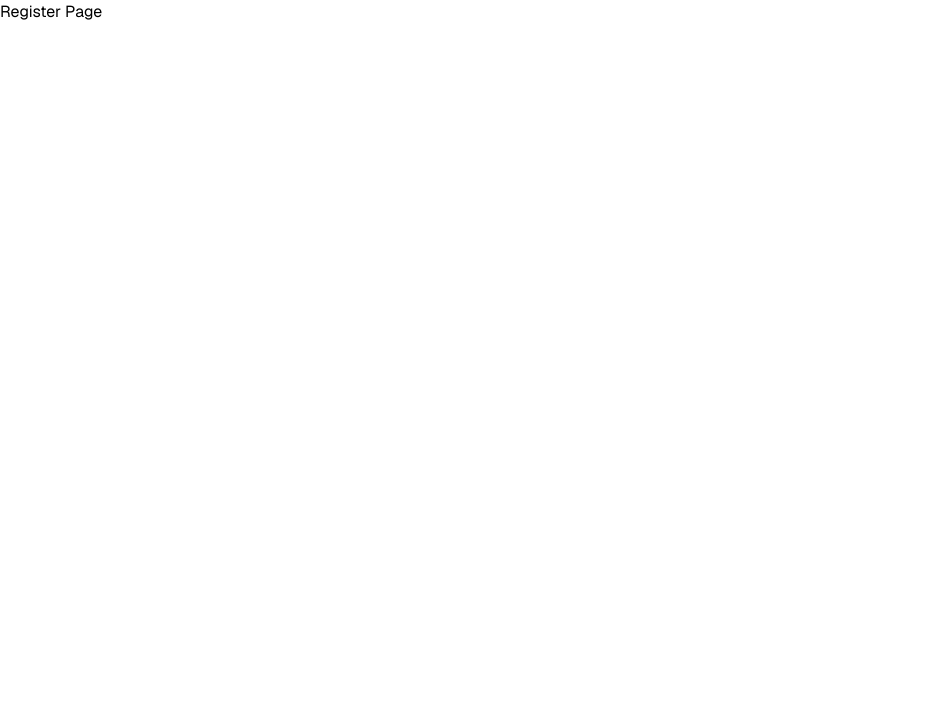
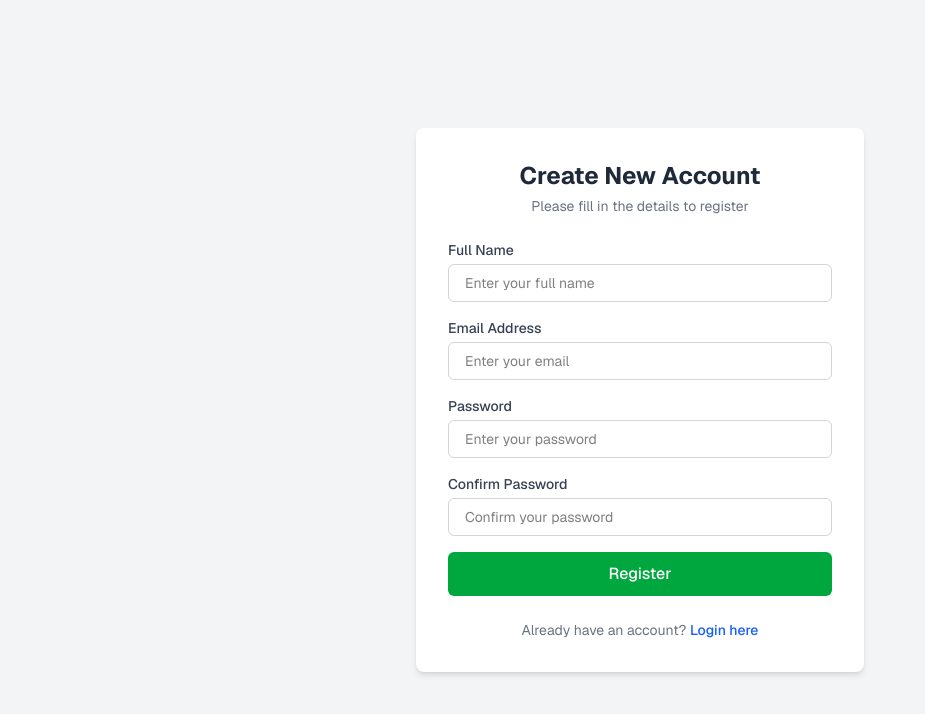
Before and after one commit to Pardhasaradhi031/hackyatra-project, a Next.js app: page /register in a window 1280 px wide. Shown: the top 714 px of the page, without its empty margins (0-925 px from the left). Built offline with nearby package versions, Linux system fonts and the light colour scheme.

Commit message:
add register page frontend

```diff
--- a/app/register/page.tsx
+++ b/app/register/page.tsx
@@ -1,7 +1,82 @@
 export default function RegisterPage() {
   return (
-    <div>
-      <h1>Register Page</h1>
+    <div className="min-h-screen flex items-center justify-center bg-gray-100 px-4">
+      <div className="w-full max-w-md bg-white rounded-lg shadow-md p-8">
+        <h2 className="text-2xl font-bold text-center text-gray-800">
+          Create New Account
+        </h2>
+        <p className="text-center text-sm text-gray-500 mt-1 mb-6">
+          Please fill in the details to register
+        </p>
+
+        <form className="space-y-4">
+          {/* Full Name */}
+          <div>
+            <label className="block text-sm font-medium text-gray-700 mb-1">
+              Full Name
+            </label>
+            <input
+              type="text"
+              placeholder="Enter your full name"
+              className="w-full rounded-md border border-gray-300 px-4 py-2 text-sm focus:border-green-500 focus:outline-none focus:ring-2 focus:ring-green-200"
+            />
+          </div>
+
+          {/* Email */}
+          <div>
+            <label className="block text-sm font-medium text-gray-700 mb-1">
+              Email Address
+            </label>
+            <input
+              type="email"
+              placeholder="Enter your email"
+              className="w-full rounded-md border border-gray-300 px-4 py-2 text-sm focus:border-green-500 focus:outline-none focus:ring-2 focus:ring-green-200"
+            />
+          </div>
+
+          {/* Password */}
+          <div>
+            <label className="block text-sm font-medium text-gray-700 mb-1">
+              Password
+            </label>
+            <input
+              type="password"
+              placeholder="Enter your password"
+              className="w-full rounded-md border border-gray-300 px-4 py-2 text-sm focus:border-green-500 focus:outline-none focus:ring-2 focus:ring-green-200"
+            />
+          </div>
+
+          {/* Confirm Password */}
+          <div>
+            <label className="block text-sm font-medium text-gray-700 mb-1">
+              Confirm Password
+            </label>
+            <input
+              type="password"
+              placeholder="Confirm your password"
+              className="w-full rounded-md border border-gray-300 px-4 py-2 text-sm focus:border-green-500 focus:outline-none focus:ring-2 focus:ring-green-200"
+            />
+          </div>
+
+          {/* Button */}
+          <button
+            type="submit"
+            className="w-full rounded-md bg-green-600 py-2.5 text-white font-medium transition hover:bg-green-700"
+          >
+            Register
+          </button>
+        </form>
+
+        <p className="mt-6 text-center text-sm text-gray-500">
+          Already have an account?{" "}
+          <a
+            href="/login"
+            className="font-medium text-blue-600 hover:underline"
+          >
+            Login here
+          </a>
+        </p>
+      </div>
     </div>
-  )
+  );
 }
```
